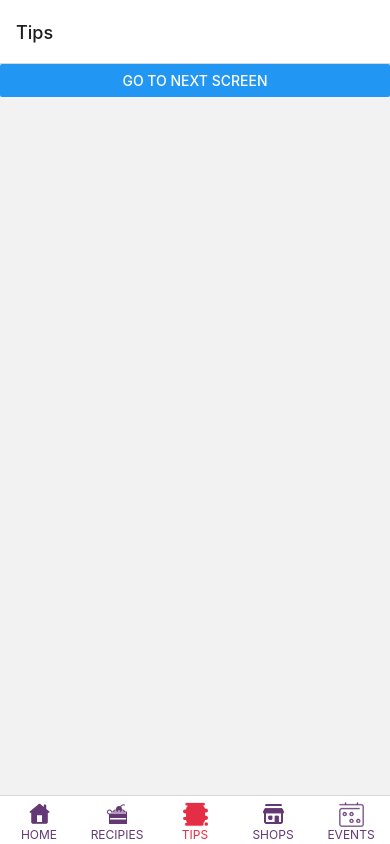
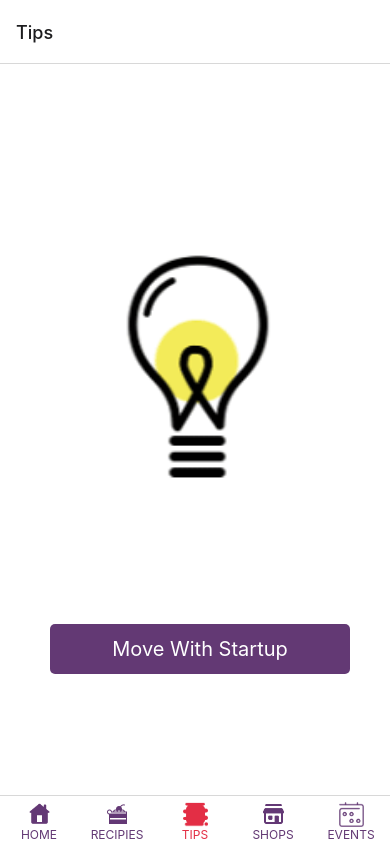
Before and after one commit to saduni-udeshika/CTSE_Cake_App, a React Native app: screen /Tips in a window 390 px wide. Built offline with nearby package versions, Linux system fonts and the light colour scheme.

Commit message:
adding Styles

```diff
--- a/screens/NewTip.js
+++ b/screens/NewTip.js
@@ -105,6 +105,7 @@ import {AutoGrowingTextInput} from 'react-native-autogrow-textinput';
 
 const MAX_LENGTH = 250;
 const imageUrl = "https://res.cloudinary.com/dorcq99nr/image/upload/v1679492698/startup_xbr2mu.png";
+//source={{uri: imageUrl}}
 const NewTip = ({ route }) => {
     const navigation = useNavigation();
     const [title, setTitle] = useState('');
@@ -141,9 +142,12 @@ const NewTip = ({ route }) => {
     };
 
     return (
-      <View  style={styles.body} >
+      <View style={styles.header}>
          <ScrollView>
-        <Image  style={styles.image} source={{uri: imageUrl}} />
+
+        <Text style={styles.pageTitle}>New Tips</Text>
+        <Image  style={styles.image}  source={require("../assets/newIdea.gif")}  />
+       <View style={styles.body} >
       <View style={styles.container}>
         <TextInput
           placeholder="Title"
@@ -171,7 +175,7 @@ const NewTip = ({ route }) => {
           <Text style={styles.buttonText}>Save</Text>
         </TouchableOpacity>
        </View>
-
+       </View>
         </ScrollView>
       </View>
     );
@@ -204,6 +208,7 @@ const NewTip = ({ route }) => {
         marginHorizontal: 10,
         flexDirection: "row",
         alignItems: "center",
+
       },
       input: {
         borderWidth: 1,
@@ -217,6 +222,7 @@ const NewTip = ({ route }) => {
         alignItems: "center",
         flexDirection: "column",
         marginLeft: 45,
+
       },
       itemHeading: {
         fontWeight: "bold",
@@ -229,6 +235,7 @@ const NewTip = ({ route }) => {
         marginLeft: 10,
         marginRight: 10,
         marginTop: 100,
+
       },
       input: {
         height: 48,
@@ -236,6 +243,7 @@ const NewTip = ({ route }) => {
         overflow: "hidden",
         backgroundColor: "white",
         paddingLeft: 16,
+
         flex: 1,
         marginRight: 5,
 
@@ -264,7 +272,6 @@ const NewTip = ({ route }) => {
       text: {
         fontSize: 18,
         lineHeight: 33,
-        fontFamily: 'Helvetica Neue',
         color: "#333333",
         padding: 16,
         paddingTop: 16,
@@ -275,6 +282,14 @@ const NewTip = ({ route }) => {
         width:"100%",
 
 
+
+    },
+    pageTitle:{
+      fontSize: 35,
+      paddingTop: 50,
+      paddingLeft:120,
+      color: "#633974",
+      fontWeight: 'bold',
 
     },
 
@@ -289,17 +304,20 @@ const NewTip = ({ route }) => {
 
     image:{
       width: "75%",
-      height: 239,
-      marginLeft: 40,
+      height: 249,
+      marginLeft: 50,
       marginRight: 40,
-      marginTop: 10,
+      marginTop: 30,
 
     },
 
+
+    header:{
+     flex:1,
+    },
+
     body:{
-     flex:1,
-
-
+      marginTop: 50,
     },
 
     inputDescription:{
@@ -311,7 +329,7 @@ const NewTip = ({ route }) => {
       flex: 1,
       marginRight: 5,
 
-    }
+    },
 
     });
 
--- a/screens/Tips.js
+++ b/screens/Tips.js
@@ -1,5 +1,5 @@
 
-import { View, Text, Button } from 'react-native'
+import { View, Text, Button, Image, StyleSheet,TouchableOpacity } from 'react-native'
 import React from 'react'
 import { useNavigation } from '@react-navigation/native';
 
@@ -9,12 +9,22 @@ const Tips = () => {
   return (
 
 
-    <View >
-     <Button
-       title="Go to next screen"
-       onPress={() => navigation.navigate('TipsList')}
-     />
+    <View style={styles.container} >
+      <Image source={require("../assets/startupIdea.gif")} resizeMode="cover" style={styles.image} />
+
+      <View>
+
+
+        <TouchableOpacity style={styles.button} onPress={() => navigation.navigate('TipsList')}>
+          <Text style={styles.buttonText}>Move With Startup</Text>
+        </TouchableOpacity>
+
+
+
+
     </View>
+    </View>
+
 
 
   )
@@ -22,7 +32,45 @@ const Tips = () => {
 }
 
 
+const styles = StyleSheet.create({
+  container: {
+    flex: 1,
+    backgroundColor: "white",
 
+  },
+  image:{
+    width: "75%",
+    height: 500,
+    marginLeft: 50,
+    marginRight: 60,
+    marginTop: 50,
+
+  },
+  button: {
+    height: 50,
+    borderRadius: 5,
+    backgroundColor: "#633974",
+    width: 300,
+    alignItems: "center",
+    justifyContent: "center",
+    marginHorizontal: 50,
+    marginVertical: 10,
+
+  },
+  buttonText: {
+    color: "white",
+    fontSize: 20,
+  },
+  text: {
+    color: 'white',
+    fontSize: 42,
+    lineHeight: 84,
+    fontWeight: 'bold',
+    textAlign: 'center',
+    backgroundColor: '#000000c0',
+  },
+
+})
 
 
 export default Tips
```
